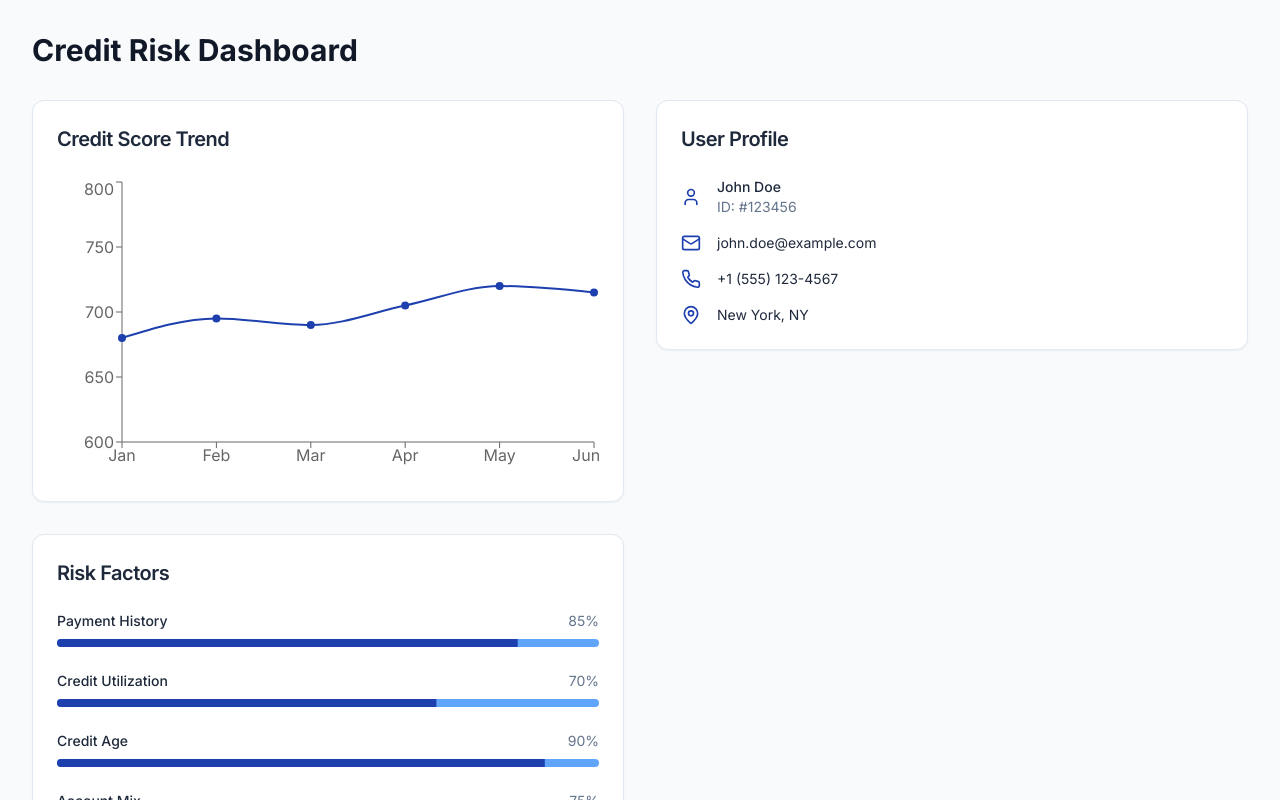
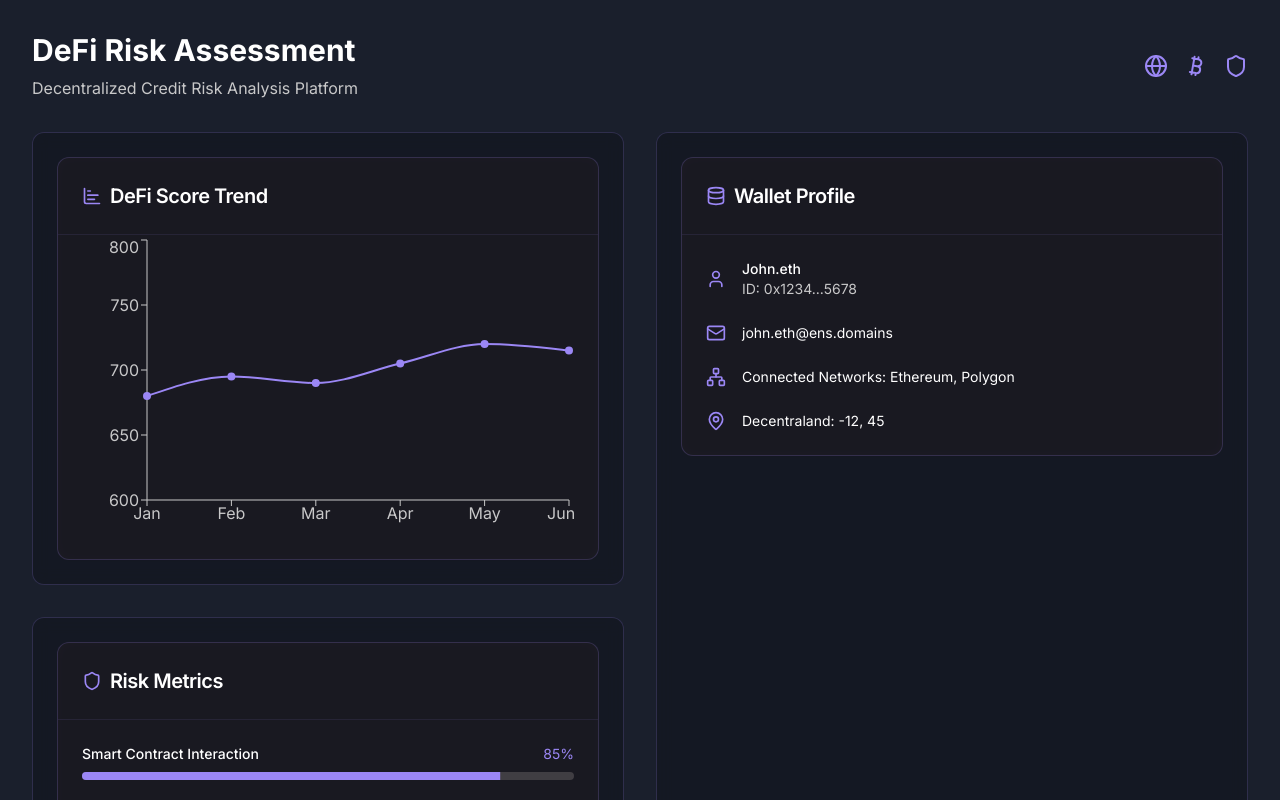
Before and after one commit to Srinivasan-Ravi/credit-sentinel-30, a React (Vite) app: page / in a window 1280 px wide. Shown: the top 800 px of the page. Built offline with nearby package versions, Linux system fonts and the light colour scheme.

Commit message:
Enhance UI and Update Theme
Updated the user interface to create a more filled and engaging layout. Modified the theme to reflect a Web 3 aesthetic, incorporating additional details for improved user experience.
[skip gpt_engineer]

```diff
--- a/src/components/CreditScore.tsx
+++ b/src/components/CreditScore.tsx
@@ -1,5 +1,6 @@
 import { Card, CardContent, CardHeader, CardTitle } from "@/components/ui/card";
 import { LineChart, Line, XAxis, YAxis, Tooltip, ResponsiveContainer } from "recharts";
+import { ChartBar } from "lucide-react";
 
 const data = [
   { month: "Jan", score: 680 },
@@ -12,23 +13,38 @@ const data = [
 
 export const CreditScore = () => {
   return (
-    <Card className="w-full animate-fade-in">
-      <CardHeader>
-        <CardTitle className="text-xl font-semibold">Credit Score Trend</CardTitle>
+    <Card className="border-primary/20 bg-card/50 backdrop-blur animate-fade-in">
+      <CardHeader className="border-b border-primary/10">
+        <CardTitle className="flex items-center gap-2 text-xl font-semibold">
+          <ChartBar className="h-5 w-5 text-primary" />
+          DeFi Score Trend
+        </CardTitle>
       </CardHeader>
       <CardContent>
         <div className="h-[300px] w-full">
           <ResponsiveContainer width="100%" height="100%">
             <LineChart data={data}>
-              <XAxis dataKey="month" />
-              <YAxis domain={[600, 800]} />
-              <Tooltip />
+              <XAxis
+                dataKey="month"
+                stroke="#C8C8C9"
+              />
+              <YAxis
+                domain={[600, 800]}
+                stroke="#C8C8C9"
+              />
+              <Tooltip
+                contentStyle={{
+                  backgroundColor: '#221F26',
+                  border: '1px solid rgba(155, 135, 245, 0.2)',
+                  color: '#FFFFFF'
+                }}
+              />
               <Line
                 type="monotone"
                 dataKey="score"
-                stroke="#1E40AF"
+                stroke="#9b87f5"
                 strokeWidth={2}
-                dot={{ fill: "#1E40AF" }}
+                dot={{ fill: "#9b87f5" }}
               />
             </LineChart>
           </ResponsiveContainer>
--- a/src/components/RiskFactors.tsx
+++ b/src/components/RiskFactors.tsx
@@ -1,28 +1,36 @@
 import { Card, CardContent, CardHeader, CardTitle } from "@/components/ui/card";
 import { Progress } from "@/components/ui/progress";
+import { Shield } from "lucide-react";
 
 const factors = [
-  { name: "Payment History", score: 85 },
-  { name: "Credit Utilization", score: 70 },
-  { name: "Credit Age", score: 90 },
-  { name: "Account Mix", score: 75 },
+  { name: "Smart Contract Interaction", score: 85 },
+  { name: "DeFi Protocol Usage", score: 70 },
+  { name: "Wallet Age", score: 90 },
+  { name: "Asset Diversification", score: 75 },
 ];
 
 export const RiskFactors = () => {
   return (
-    <Card className="w-full animate-fade-in">
-      <CardHeader>
-        <CardTitle className="text-xl font-semibold">Risk Factors</CardTitle>
+    <Card className="border-primary/20 bg-card/50 backdrop-blur animate-fade-in">
+      <CardHeader className="border-b border-primary/10">
+        <CardTitle className="flex items-center gap-2 text-xl font-semibold">
+          <Shield className="h-5 w-5 text-primary" />
+          Risk Metrics
+        </CardTitle>
       </CardHeader>
-      <CardContent>
+      <CardContent className="mt-6">
         <div className="space-y-6">
           {factors.map((factor) => (
             <div key={factor.name} className="space-y-2">
               <div className="flex justify-between">
-                <span className="text-sm font-medium">{factor.name}</span>
-                <span className="text-sm text-muted-foreground">{factor.score}%</span>
+                <span className="text-sm font-medium text-foreground">{factor.name}</span>
+                <span className="text-sm text-primary">{factor.score}%</span>
               </div>
-              <Progress value={factor.score} className="h-2" />
+              <Progress
+                value={factor.score}
+                className="h-2 bg-muted"
+                indicatorClassName="bg-gradient-to-r from-primary to-accent"
+              />
             </div>
           ))}
         </div>
--- a/src/components/UserProfile.tsx
+++ b/src/components/UserProfile.tsx
@@ -1,32 +1,35 @@
 import { Card, CardContent, CardHeader, CardTitle } from "@/components/ui/card";
-import { User, Mail, Phone, MapPin } from "lucide-react";
+import { User, Mail, Phone, MapPin, Database, Network } from "lucide-react";
 
 export const UserProfile = () => {
   return (
-    <Card className="w-full animate-fade-in">
-      <CardHeader>
-        <CardTitle className="text-xl font-semibold">User Profile</CardTitle>
+    <Card className="border-primary/20 bg-card/50 backdrop-blur animate-fade-in">
+      <CardHeader className="border-b border-primary/10">
+        <CardTitle className="flex items-center gap-2 text-xl font-semibold">
+          <Database className="h-5 w-5 text-primary" />
+          Wallet Profile
+        </CardTitle>
       </CardHeader>
-      <CardContent>
-        <div className="space-y-4">
+      <CardContent className="mt-6">
+        <div className="space-y-6">
           <div className="flex items-center space-x-4">
             <User className="h-5 w-5 text-primary" />
             <div>
-              <p className="text-sm font-medium">John Doe</p>
-              <p className="text-sm text-muted-foreground">ID: #123456</p>
+              <p className="text-sm font-medium text-foreground">John.eth</p>
+              <p className="text-sm text-muted-foreground">ID: 0x1234...5678</p>
             </div>
           </div>
           <div className="flex items-center space-x-4">
             <Mail className="h-5 w-5 text-primary" />
-            <p className="text-sm">john.doe@example.com</p>
+            <p className="text-sm text-foreground">john.eth@ens.domains</p>
           </div>
           <div className="flex items-center space-x-4">
-            <Phone className="h-5 w-5 text-primary" />
-            <p className="text-sm">+1 (555) 123-4567</p>
+            <Network className="h-5 w-5 text-primary" />
+            <p className="text-sm text-foreground">Connected Networks: Ethereum, Polygon</p>
           </div>
           <div className="flex items-center space-x-4">
             <MapPin className="h-5 w-5 text-primary" />
-            <p className="text-sm">New York, NY</p>
+            <p className="text-sm text-foreground">Decentraland: -12, 45</p>
           </div>
         </div>
       </CardContent>
--- a/src/pages/Index.tsx
+++ b/src/pages/Index.tsx
@@ -1,19 +1,34 @@
 import { CreditScore } from "@/components/CreditScore";
 import { RiskFactors } from "@/components/RiskFactors";
 import { UserProfile } from "@/components/UserProfile";
+import { Bitcoin, Globe, Shield } from "lucide-react";
 
 const Index = () => {
   return (
-    <div className="min-h-screen bg-gray-50 p-8">
+    <div className="min-h-screen bg-background p-8">
       <div className="mx-auto max-w-7xl space-y-8">
-        <h1 className="text-3xl font-bold text-gray-900">Credit Risk Dashboard</h1>
+        <div className="flex items-center justify-between">
+          <div>
+            <h1 className="text-3xl font-bold text-foreground">DeFi Risk Assessment</h1>
+            <p className="mt-2 text-muted-foreground">Decentralized Credit Risk Analysis Platform</p>
+          </div>
+          <div className="flex gap-4">
+            <Globe className="h-6 w-6 text-primary" />
+            <Bitcoin className="h-6 w-6 text-primary" />
+            <Shield className="h-6 w-6 text-primary" />
+          </div>
+        </div>
 
         <div className="grid gap-8 md:grid-cols-2">
           <div className="space-y-8">
-            <CreditScore />
-            <RiskFactors />
+            <div className="rounded-lg border border-primary/20 bg-black/20 p-6 backdrop-blur">
+              <CreditScore />
+            </div>
+            <div className="rounded-lg border border-primary/20 bg-black/20 p-6 backdrop-blur">
+              <RiskFactors />
+            </div>
           </div>
-          <div>
+          <div className="rounded-lg border border-primary/20 bg-black/20 p-6 backdrop-blur">
             <UserProfile />
           </div>
         </div>
--- a/tailwind.config.ts
+++ b/tailwind.config.ts
@@ -25,31 +25,31 @@ export default {
         border: "hsl(var(--border))",
         input: "hsl(var(--input))",
         ring: "hsl(var(--ring))",
-        background: "hsl(var(--background))",
-        foreground: "hsl(var(--foreground))",
+        background: "#1A1F2C",
+        foreground: "#FFFFFF",
         primary: {
-          DEFAULT: "#1E40AF",
+          DEFAULT: "#9b87f5",
           foreground: "#FFFFFF",
         },
         secondary: {
-          DEFAULT: "#60A5FA",
-          foreground: "#1E293B",
+          DEFAULT: "#7E69AB",
+          foreground: "#FFFFFF",
         },
         destructive: {
           DEFAULT: "hsl(var(--destructive))",
           foreground: "hsl(var(--destructive-foreground))",
         },
         muted: {
-          DEFAULT: "hsl(var(--muted))",
-          foreground: "hsl(var(--muted-foreground))",
+          DEFAULT: "#403E43",
+          foreground: "#C8C8C9",
         },
         accent: {
-          DEFAULT: "hsl(var(--accent))",
-          foreground: "hsl(var(--accent-foreground))",
+          DEFAULT: "#8B5CF6",
+          foreground: "#FFFFFF",
         },
         card: {
-          DEFAULT: "#FFFFFF",
-          foreground: "#1E293B",
+          DEFAULT: "#221F26",
+          foreground: "#FFFFFF",
         },
       },
       borderRadius: {
```
